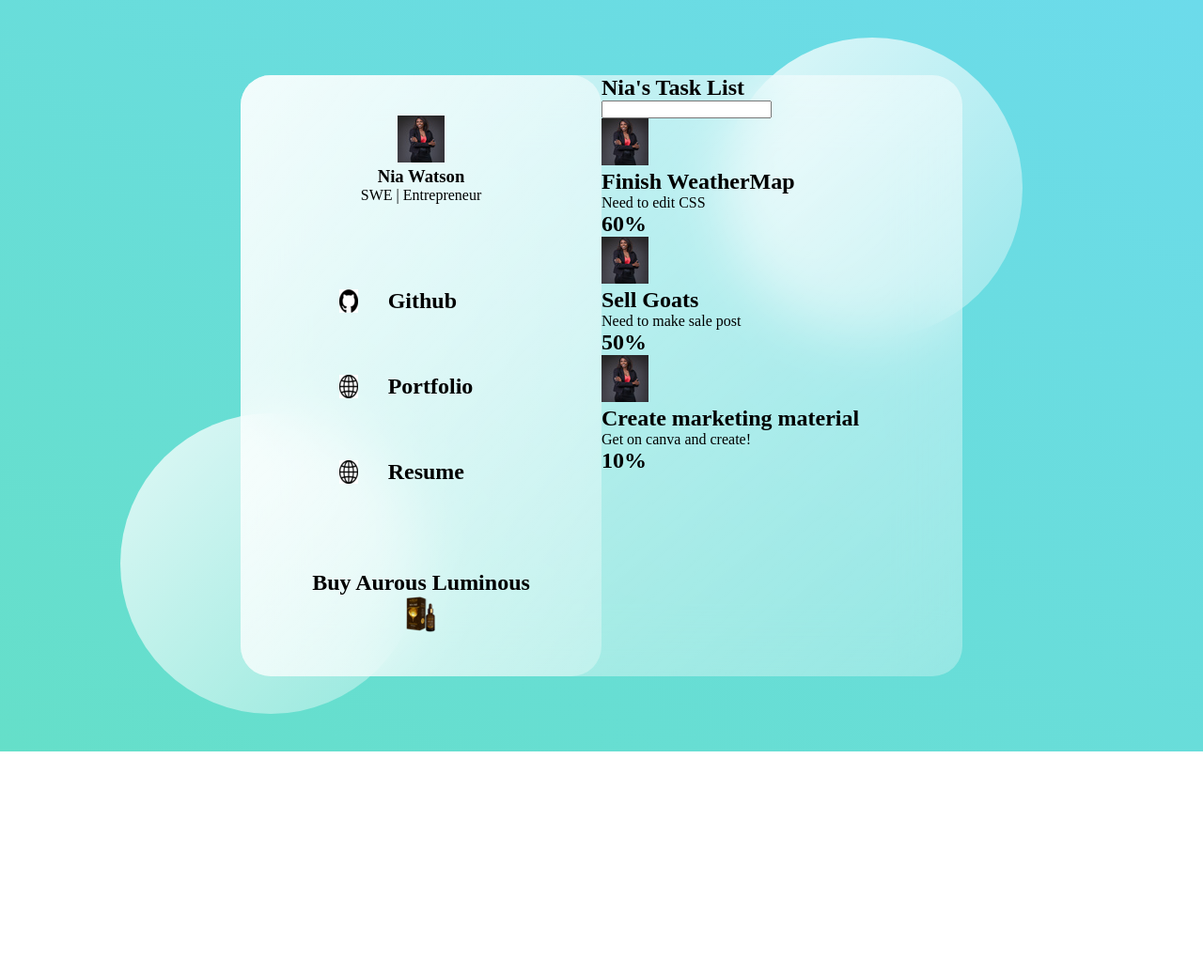
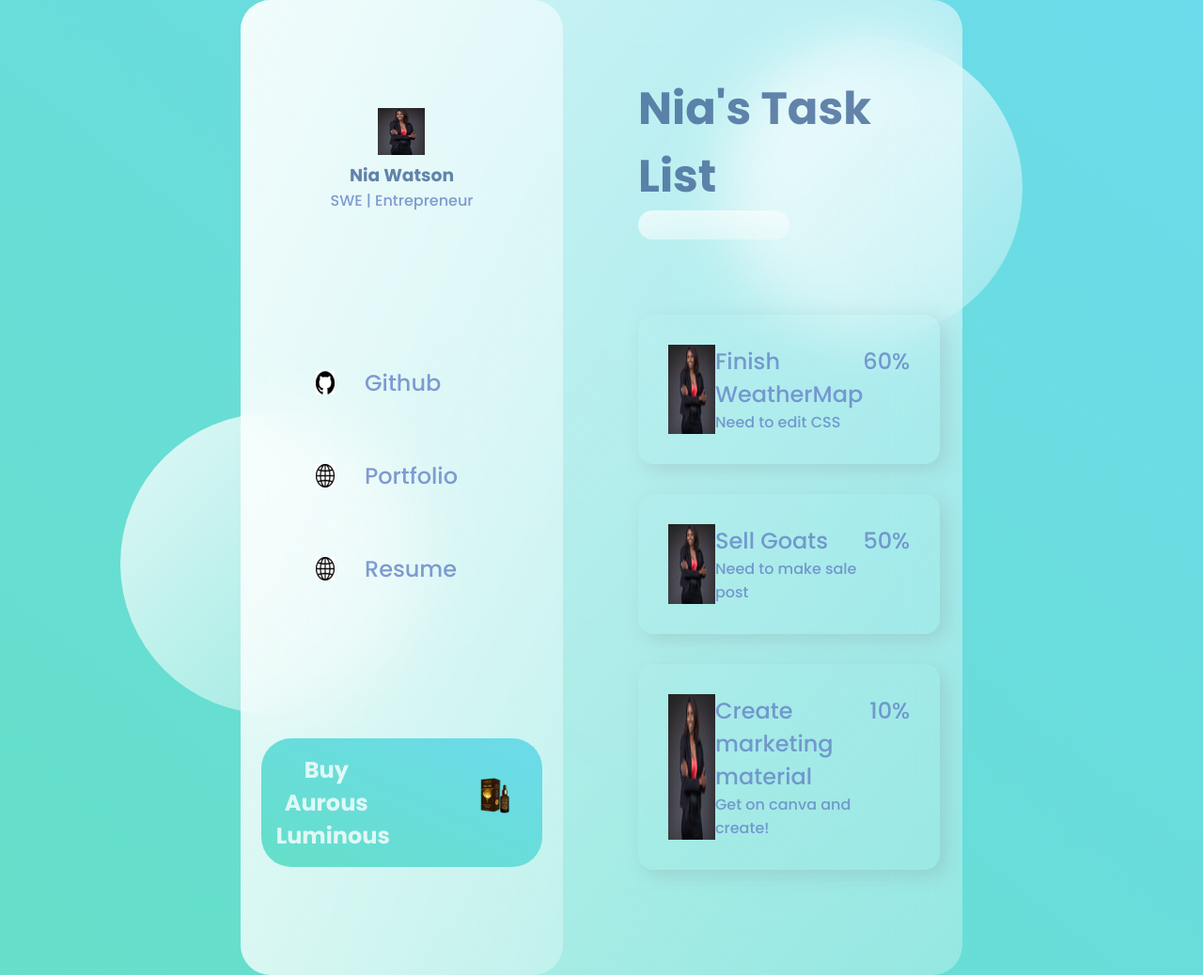
Before and after one commit to niadanielle14/glass-website, a plain HTML site: page index.html in a window 1280 px wide. Shown: the whole page at 94% size. Before the commit the page ends 800 px from the top, so only its background shows below. Drawn offline with Linux system fonts and the light colour scheme.

Commit message:
feat. added styling

```diff
--- a/index.css
+++ b/index.css
@@ -3,8 +3,25 @@
     padding: 0;
     box-sizing: border-box;
 }
-
+h1 {
+    color: #426696;
+    font-weight: 600;
+    font-size: 3rem;
+    opacity: 0.8;
+}
+h2, p {
+    color: #6583c6;
+    font-weight: 500;
+    opacity: 0.8;
+}
+h3 {
+    color: #426696;
+    font-weight: 600;
+    opacity: 0.8;
+}
 main {
+    /*add font family here to effect whole page*/
+    font-family: 'Poppins', sans-serif;
     /*This should take up full space of monitor*/
     min-height: 100vh;
     /*This gives a a 2 colored background starting from the right to the top*/
@@ -80,7 +97,12 @@ main {
     border-radius: 2rem;
 }
 .tasks {
-    flex: 1;
+    flex: 2;
+    margin: 5rem;
+    display: flex;
+    flex-direction: column;
+    /*spaces the whole div evenly*/
+    justify-content: space-evenly;
 }
 .link {
     display: flex;
@@ -91,6 +113,64 @@ main {
 
 .link h2 {
     padding: 0rem 2rem;
+}
 
+.buy {
+    background: linear-gradient(to right top, #65dfc9, #6cdbeb);
+    border-radius: 2rem;
+    color: white;
+    padding: 1rem;
+    display: flex;
+    /*add this to make the image work with this div*/
+    position: relative;
+}
+
+.buy img {
+    position: absolute;
+    top: 30%;
+    right: 10%;
+}
+.buy h2 {
+    /*stretches the text out more vertically and stacks ontop of each other*/
+    width: 40%;
+    color: white;
+    font-weight: 600;
+}
+
+/*TASK DIV*/
+.status {
+    /*to push the content down */
+    margin-bottom: 3rem;
 
 }
+
+.status input {
+    background: linear-gradient(
+            to right bottom,
+            rgba(255, 255, 255, 0.7),
+            rgba(255, 255, 255, 0.3)
+    );
+    /*removes border from around*/
+    border: none;
+    width: 50%;
+    padding: 0.5rem;
+    border-radius: 2rem;
+}
+
+.card {
+    display: flex;
+    background: linear-gradient(
+        to left top,
+        gba(255, 255, 255, 0.8),
+        rgba(255, 255, 255, 0.5)
+    );
+    border-radius: 1rem;
+    margin: 2rem 0rem;
+    padding: 2rem;
+    /*x/y position is 6 and 20 is the amount of blur*/
+    box-shadow: 6px 6px 20px rgba(122, 122, 122, 0.221);
+    justify-content: space-between;
+}
+percentage {
+
+}
--- a/index.html
+++ b/index.html
@@ -4,7 +4,12 @@
     <meta charset="UTF-8">
     <meta name="viewport" content="width=device-width, initial-scale=1.0">
     <title>Glass Website</title>
+<!--    CSS LINK-->
     <link rel="stylesheet" href="index.css"/>
+<!--    POPPINS GOOGLE FONT LINK-->
+    <link rel="preconnect" href="https://fonts.googleapis.com">
+    <link rel="preconnect" href="https://fonts.gstatic.com" crossorigin>
+    <link href="https://fonts.googleapis.com/css2?family=Anton&family=Poppins:wght@400;500;700&display=swap" rel="stylesheet">
 </head>
 <body>
 <main>
```
